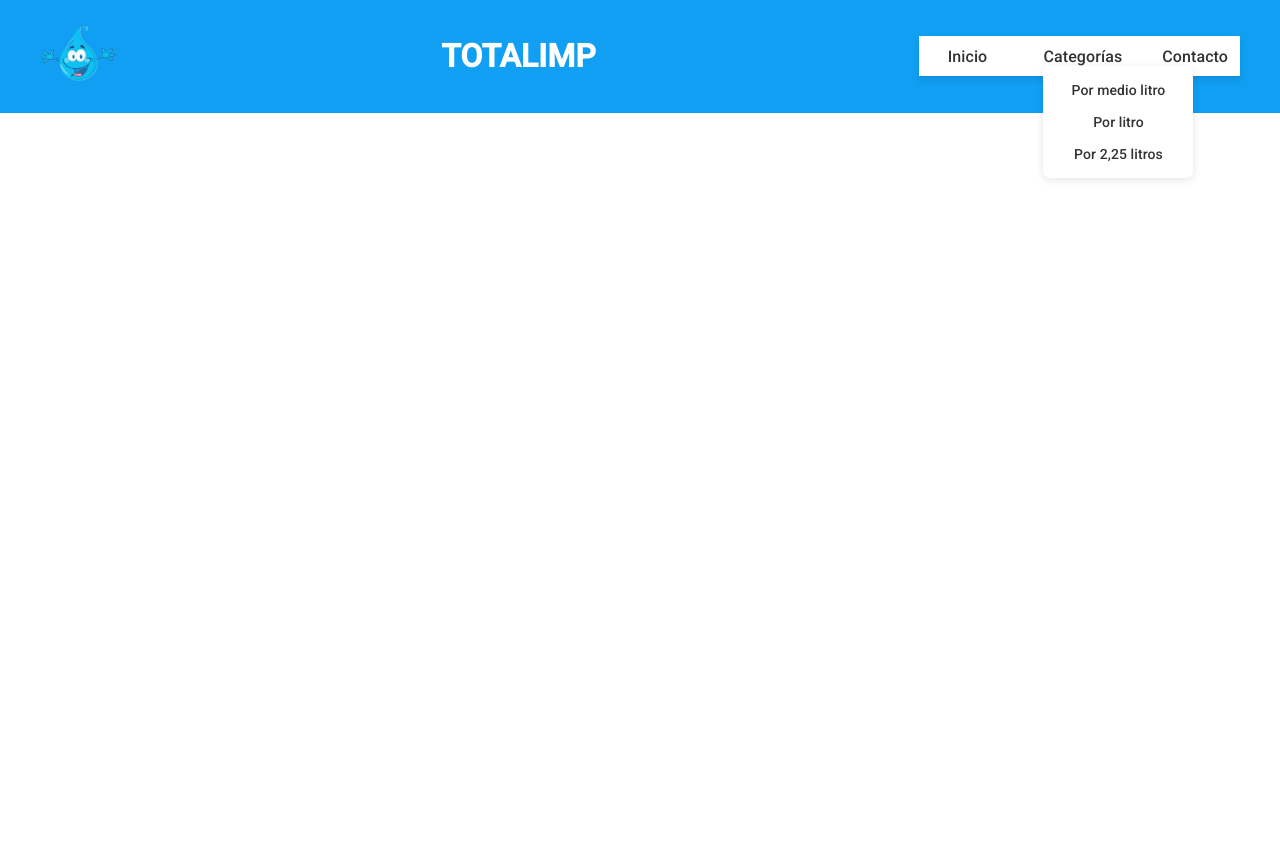
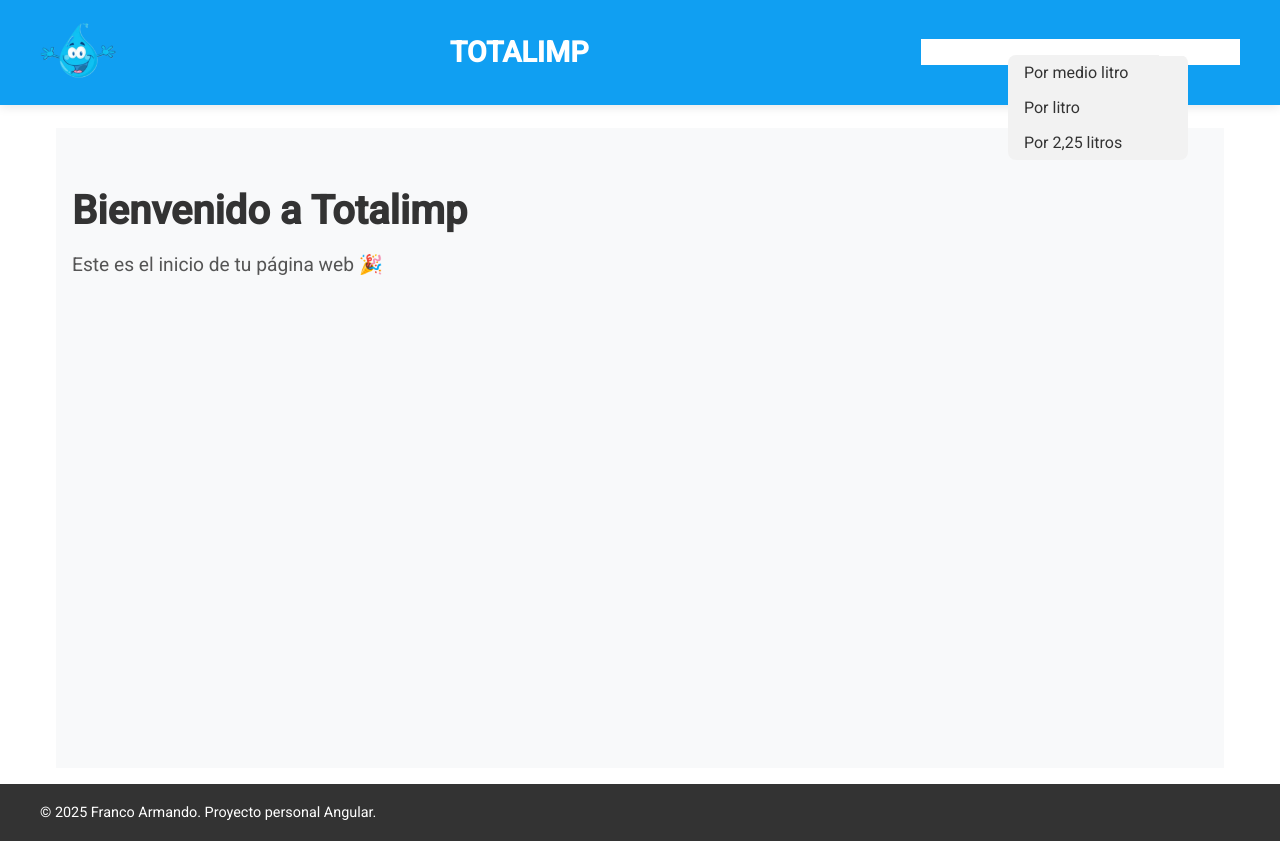
Before and after one commit to francoarmando1911/totalimp-angular, an Angular app: page / in a window 1280 px wide. Before the commit the page ends 800 px from the top, so only its background shows below. Built offline with nearby package versions, Linux system fonts and the light colour scheme.

Commit message:
Actualizacion total del componente header y creacion de carpeta pages para poder ir haciendo las diferentes paginas y llamandolas en routes

```diff
--- a/src/app/app.component.html
+++ b/src/app/app.component.html
@@ -4,4 +4,4 @@
     <router-outlet></router-outlet>
 </main>
 
-<!-- <app-footer></app-footer> -->
+<app-footer></app-footer>
--- a/src/app/app.component.scss
+++ b/src/app/app.component.scss
@@ -1,4 +1,17 @@
-.h1{
-    color: red;
-    font: 100% ;
+.main {
+    flex: 1;
+    padding: 1rem;
+    max-width: 1200px;
+    margin: 0 auto;
+    width: 100%;
+    box-sizing: border-box;
+    min-height: calc(100vh - 160px); // ajustá según el alto de tu header + footer
+    display: flex;
+    flex-direction: column;
+    gap: 2rem;
+
+    @media (max-width: 768px) {
+        padding: 1rem 0.75rem;
+        gap: 1.5rem;
+    }
 }
--- a/src/app/app.routes.ts
+++ b/src/app/app.routes.ts
@@ -1,5 +1,6 @@
 import { Routes } from '@angular/router';
+import { HomeComponent } from './pages/home/home.component';
 
 export const routes: Routes = [
-    //Rutas a distintas pages
+    { path: '', component: HomeComponent },
 ];
--- a/src/app/components/footer/footer.component.html
+++ b/src/app/components/footer/footer.component.html
@@ -1,5 +1,5 @@
 <footer class="footer">
     <div class="container">
-        <p>&copy; 2025 Franco Armando. Todos los derechos reservados.</p>
+        <p>&copy; 2025 Franco Armando. Proyecto personal Angular.</p>
     </div>
 </footer>
--- a/src/app/components/header/header.component.html
+++ b/src/app/components/header/header.component.html
@@ -2,13 +2,11 @@
     <div class="header__container">
         <div class="header__logo">
             <a href="/">
-                <img src="/GotaLogo.png" alt="Logo" style="height: 60px;" />
+                <img src="/GotaLogo.png" alt="Logo" style="height: 60px" />
             </a>
         </div>
 
-        <h1>
-            TOTALIMP
-        </h1>
+        <h1 class="header__title">TOTALIMP</h1>
 
         <button class="header__toggle" aria-label="Toggle menu" (click)="toggleMenu()">
             <span></span>
@@ -16,29 +14,35 @@
             <span></span>
         </button>
 
-        <nav class="header__nav" [class.header__nav--active]="isMenuOpen">
+        <nav class="header__nav" [class.header__nav--active]="isMenuOpen" role="navigation">
             <ul class="header__menu">
+                <li class="header__menu-item">
+                    <a href="#" class="header__menu-link" (click)="closeMenu()">Inicio</a>
+                </li>
 
-                <button class="header__menu-item" mat-button>
-                    <a href="#" class="header__menu-link">Inicio</a>
-                </button>
+                <li class="header__menu-item" (mouseenter)="onMouseEnter()" (mouseleave)="onMouseLeave()">
+                    <button class="header__menu-link" (click)="toggleSubmenu()" aria-haspopup="true"
+                        [attr.aria-expanded]="isSubmenuOpen">
+                        Categorías
+                        <mat-icon>expand_more</mat-icon>
+                    </button>
 
-                <button class="header__menu-item" (mouseenter)="onMouseEnter()" (mouseleave)="onMouseLeave()" mat-button>
-                    <a href="#" class="header__menu-link" (click)="toggleSubmenu()" [attr.aria-expanded]="isSubmenuOpen"
-                        [attr.aria-haspopup]="true">
-                        Categorías
-                    </a>
+                    <ul class="header__submenu" [class.header__submenu--visible]="isSubmenuOpen || !isDesktopView">
+                        <li class="header__submenu-item">
+                            <a href="#" (click)="closeMenu()">Por medio litro</a>
+                        </li>
+                        <li class="header__submenu-item">
+                            <a href="#" (click)="closeMenu()">Por litro</a>
+                        </li>
+                        <li class="header__submenu-item">
+                            <a href="#" (click)="closeMenu()">Por 2,25 litros</a>
+                        </li>
+                    </ul>
+                </li>
 
-                    <ul class="header__submenu" [class.header__submenu--visible]="isSubmenuOpen || isDesktopView">
-                        <li class="header__submenu-item "><a href="#">Por medio litro</a></li>
-                        <li class="header__submenu-item"><a href="#">Por litro</a></li>
-                        <li class="header__submenu-item"><a href="#">Por 2,25 litros</a></li>
-                    </ul>
-                </button>
-
-                <button class="header_menu-item" mat-button>
-                    <a href="#" class="header__menu-link">Contacto</a>
-                </button>
+                <li class="header__menu-item">
+                    <a href="#" class="header__menu-link" (click)="closeMenu()">Contacto</a>
+                </li>
             </ul>
         </nav>
     </div>
--- a/src/app/components/header/header.component.scss
+++ b/src/app/components/header/header.component.scss
@@ -4,14 +4,8 @@
     left: 0;
     width: 100%;
     background-color: #109ff2;
-    box-shadow: 0 2px 10px rgba(255, 254, 254, 0.1);
+    box-shadow: 0 2px 10px rgba(0, 0, 0, 0.1);
     z-index: 1000;
-
-    h1{
-        text-align:justify;
-        color: #fff;
-        font:bold
-    }
 
     &__container {
         display: flex;
@@ -23,13 +17,15 @@
     }
 
     &__logo {
-        font-size: 1.5rem;
-        font-weight: 700;
-
         a {
-            color: #333;
             text-decoration: none;
         }
+    }
+
+    &__title {
+        color: #fff;
+        font-size: 1.8rem;
+        font-weight: 700;
     }
 
     &__toggle {
@@ -47,7 +43,7 @@
             display: block;
             width: 100%;
             height: 3px;
-            background-color: #333;
+            background-color: #fff;
             border-radius: 3px;
             transition: all 0.3s ease;
         }
@@ -70,36 +66,51 @@
     }
 
     &__menu-link {
-        color: #333;
-        text-decoration: none;
+        background: none;
+        border: none;
+        color: #fff;
         font-size: 1rem;
         font-weight: 500;
-        transition: color 0.3s ease;
+        cursor: pointer;
+        display: flex;
+        align-items: center;
+        gap: 0.3rem;
+        transition: all 0.3s ease;
+
+        mat-icon {
+            font-size: 1.1rem;
+            transition: transform 0.3s;
+        }
+
+        &[aria-expanded='true'] mat-icon {
+            transform: rotate(180deg);
+        }
 
         &:hover {
-            color: #109ff2;
+            color: #22ebfd;
         }
     }
 
     &__submenu {
         position: absolute;
-        background-color: #fff;
+        background-color: #ffffff;
         list-style: none;
         padding: 0.5rem 0;
         margin: 0;
         top: 100%;
         left: 0;
-        min-width: 150px;
-        box-shadow: 0 2px 8px rgba(0, 0, 0, 0.1);
+        min-width: 180px;
+        box-shadow: 0 2px 8px rgba(0, 0, 0, 0.15);
+        border-radius: 8px;
         opacity: 0;
         visibility: hidden;
-        transition: opacity 0.2s ease, visibility 0.2s ease;
-        z-index: 999;
-        border-radius: 7px;
+        transform: translateY(-10px);
+        transition: all 0.3s ease;
 
         &--visible {
             opacity: 1;
             visibility: visible;
+            transform: translateY(0);
         }
 
         &-item {
@@ -110,13 +121,13 @@
                 color: #333;
 
                 &:hover {
-                    color: #22ebfd;
+                    color: #109ff2;
                 }
             }
         }
     }
 
-    // Responsive styles
+    // Responsive
     @media (max-width: 768px) {
         &__toggle {
             display: flex;
@@ -130,7 +141,6 @@
             background-color: #ffffff;
             max-height: 0;
             overflow: hidden;
-            box-shadow: 0 4px 6px rgba(0, 0, 0, 0.1);
             transition: max-height 0.3s ease;
 
             &--active {
@@ -150,13 +160,21 @@
         }
 
         &__menu-link {
-            display: block;
+            color: #333;
             padding: 0.75rem 2rem;
+
+            &:hover {
+                color: #109ff2;
+            }
+
+            mat-icon {
+                color: #333;
+            }
         }
 
         &__submenu {
             position: static;
-            background-color: rgb(237, 234, 234);
+            background-color: #f2f2f2;
             box-shadow: none;
             padding: 0;
             opacity: 1 !important;
@@ -164,7 +182,6 @@
             max-height: 0;
             overflow: hidden;
             transition: max-height 0.3s ease;
-            border-radius: 7px;
 
             &--visible {
                 max-height: 300px;
@@ -175,11 +192,6 @@
 
                 a {
                     display: block;
-                    color: #333;
-
-                    &:hover {
-                        color: #22ebfd;
-                    }
                 }
             }
         }
--- a/src/app/components/header/header.component.ts
+++ b/src/app/components/header/header.component.ts
@@ -1,4 +1,5 @@
-import { Component, HostListener, OnInit } from '@angular/core';
+import { Component, HostListener, OnInit, Inject, PLATFORM_ID } from '@angular/core';
+import { isPlatformBrowser } from '@angular/common';
 import { MatIconModule } from '@angular/material/icon';
 import { MatDividerModule } from '@angular/material/divider';
 import { MatButtonModule } from '@angular/material/button';
@@ -15,6 +16,8 @@ export class HeaderComponent implements OnInit {
   isSubmenuOpen = false;
   isDesktopView = false;
 
+  constructor(@Inject(PLATFORM_ID) private platformId: Object) { }
+
   ngOnInit(): void {
     this.updateViewMode();
   }
@@ -30,13 +33,18 @@ export class HeaderComponent implements OnInit {
     }
   }
 
+  closeMenu(): void {
+    this.isMenuOpen = false;
+    this.isSubmenuOpen = false;
+  }
+
   @HostListener('window:resize', [])
   onResize(): void {
     this.updateViewMode();
   }
 
   private updateViewMode(): void {
-    if (typeof window !== 'undefined') {
+    if (isPlatformBrowser(this.platformId)) {
       this.isDesktopView = window.innerWidth > 768;
     }
   }
--- /dev/null
+++ b/src/app/pages/home/home.component.html
@@ -0,0 +1,2 @@
+<h1>Bienvenido a Totalimp</h1>
+<p>Este es el inicio de tu página web 🎉</p>
--- /dev/null
+++ b/src/app/pages/home/home.component.scss
@@ -0,0 +1,19 @@
+:host {
+    display: block;
+    padding: 2rem 1rem;
+    margin-top: 80px;
+    min-height: calc(100vh - 160px);
+    box-sizing: border-box;
+    background-color: #f8f9fa;
+}
+
+h1 {
+    font-size: 2.5rem;
+    margin-bottom: 1rem;
+    color: #333;
+}
+
+p {
+    font-size: 1.2rem;
+    color: #555;
+}
```
Also changed, not shown: src/app/pages/home/home.component.ts (added, +11 -0 lines), 1 other file (tests, documents, lock files or other folders).
